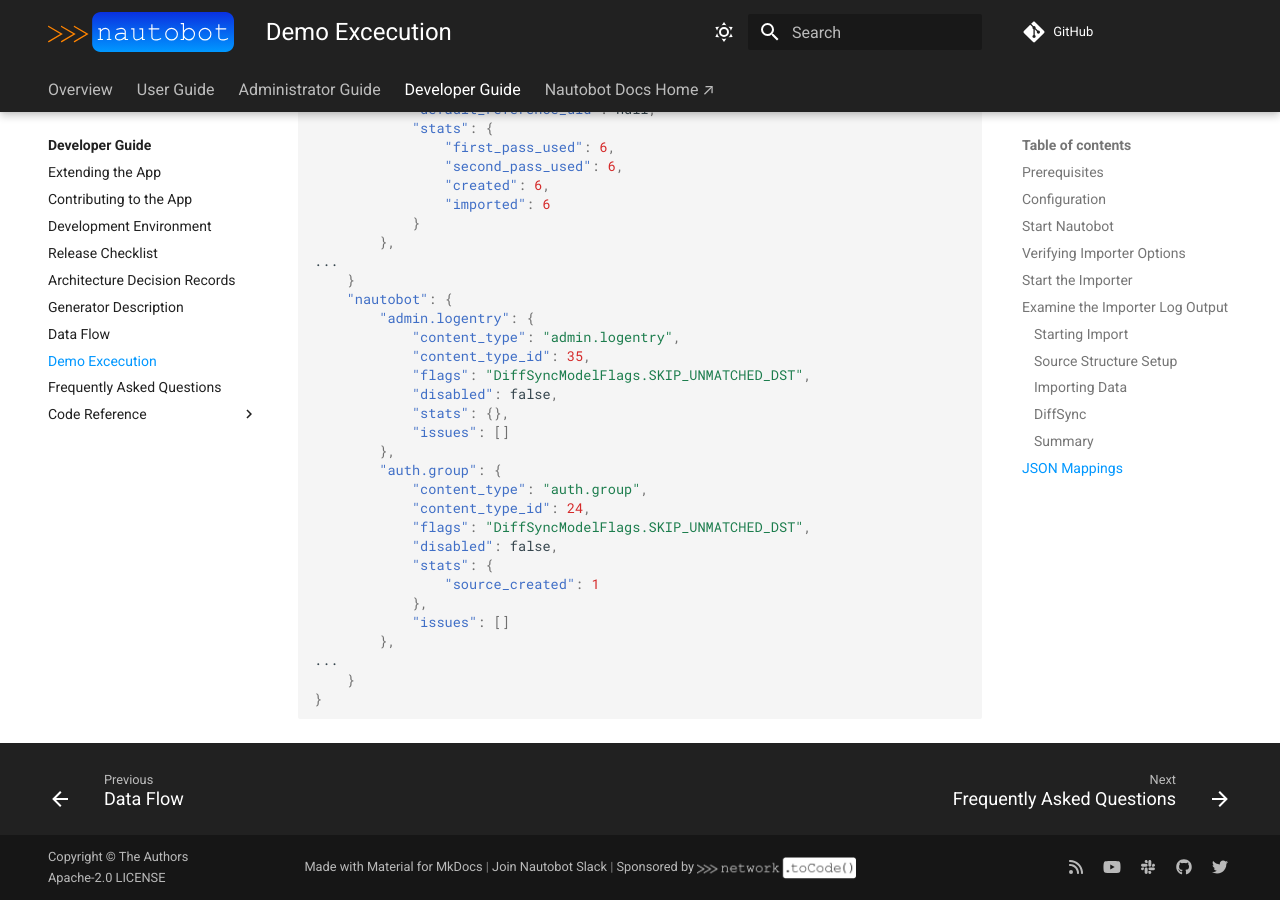
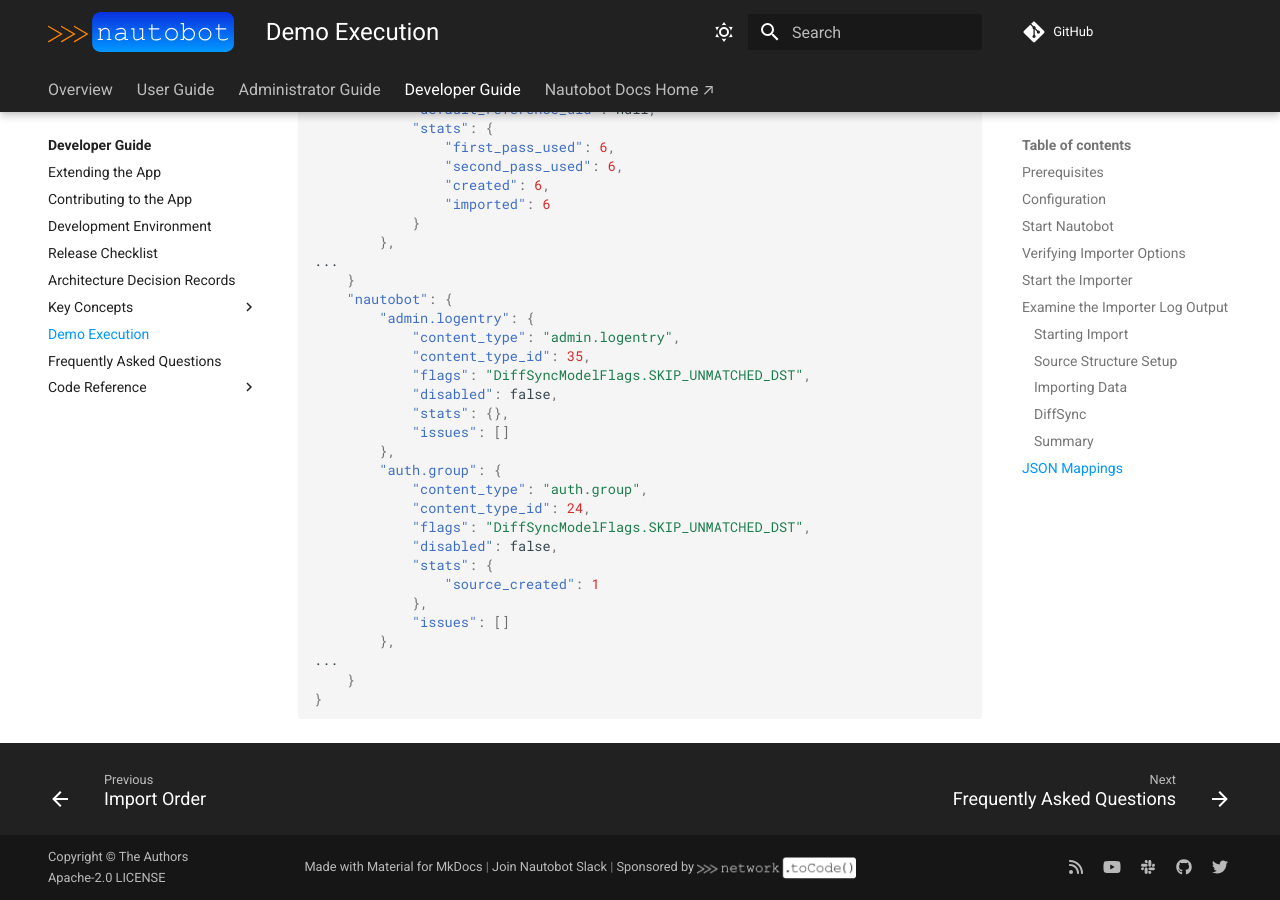
Before and after one commit to nautobot/nautobot-app-netbox-importer, an MkDocs documentation site: the page built from docs/dev/demo.md, in a window 1280 px wide and 900 px high, scrolled down 13862 px. Built offline with MkDocs 1.6.1 and Material for MkDocs 9.7.7, drawn with Linux system fonts in a browser that asks for light colours; comment, search, counter and statistics services are not loaded.

Commit message:
Import Order (#201)
* fix: Import order

* chore: Add changelog fragment

* docs

* fix: Pin autorefs

* fix: mkdocs indent

* fix: Doc

```diff
--- a/docs/requirements.txt
+++ b/docs/requirements.txt
@@ -4,3 +4,4 @@ markdown-version-annotations==1.0.1
 griffe==1.1.1
 mkdocstrings-python==1.10.8
 mkdocstrings==0.25.2
+mkdocs-autorefs==1.2.0
--- a/mkdocs.yml
+++ b/mkdocs.yml
@@ -129,9 +129,11 @@ nav:
       - Development Environment: "dev/dev_environment.md"
       - Release Checklist: "dev/release_checklist.md"
       - Architecture Decision Records: "dev/arch_decision.md"
-      - Generator Description: "dev/generator.md"
-      - Data Flow: "dev/data_flow.md"
-      - Demo Excecution: "dev/demo.md"
+      - Key Concepts:
+          - Generator Description: "dev/generator.md"
+          - Data Flow: "dev/data_flow.md"
+          - Import Order: "dev/import_order.md"
+      - Demo Execution: "dev/demo.md"
       - Frequently Asked Questions: "dev/faq.md"
       - Test Fixtures: "dev/code_reference/fixtures/README.md"
       - Code Reference:
--- a/pyproject.toml
+++ b/pyproject.toml
@@ -59,6 +59,7 @@ mkdocs-material = "9.5.32"
 # Automatic documentation from sources, for MkDocs
 mkdocstrings = "0.25.2"
 mkdocstrings-python = "1.10.8"
+mkdocs-autorefs = "1.2.0"
 griffe = "1.1.1"
 towncrier = "~23.6.0"
 to-json-schema = "*"
```
Also changed, not shown: docs/dev/import_order.md (added, +9 -0 lines), 3 other files.
